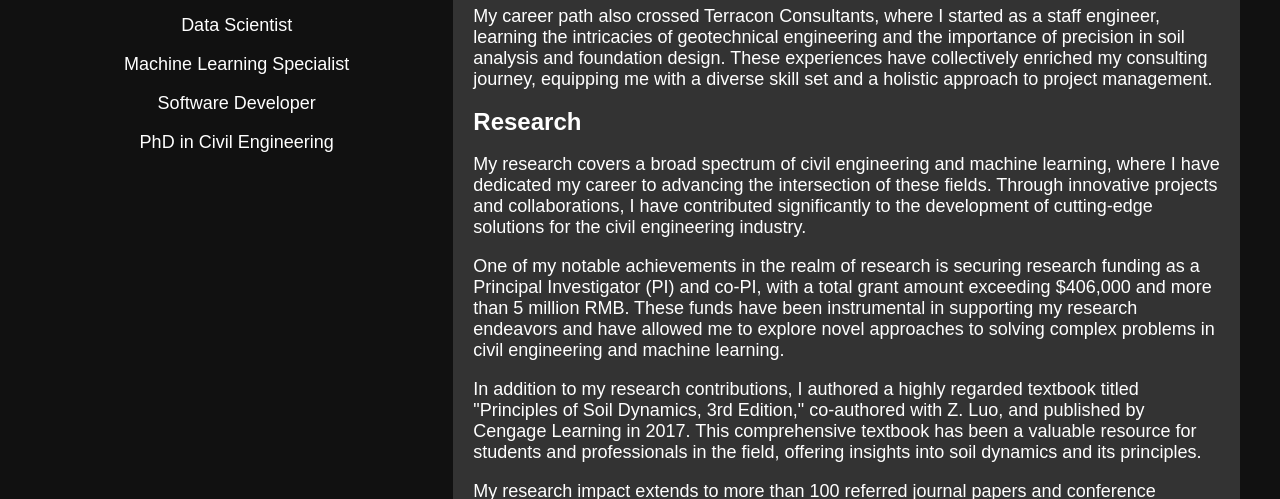
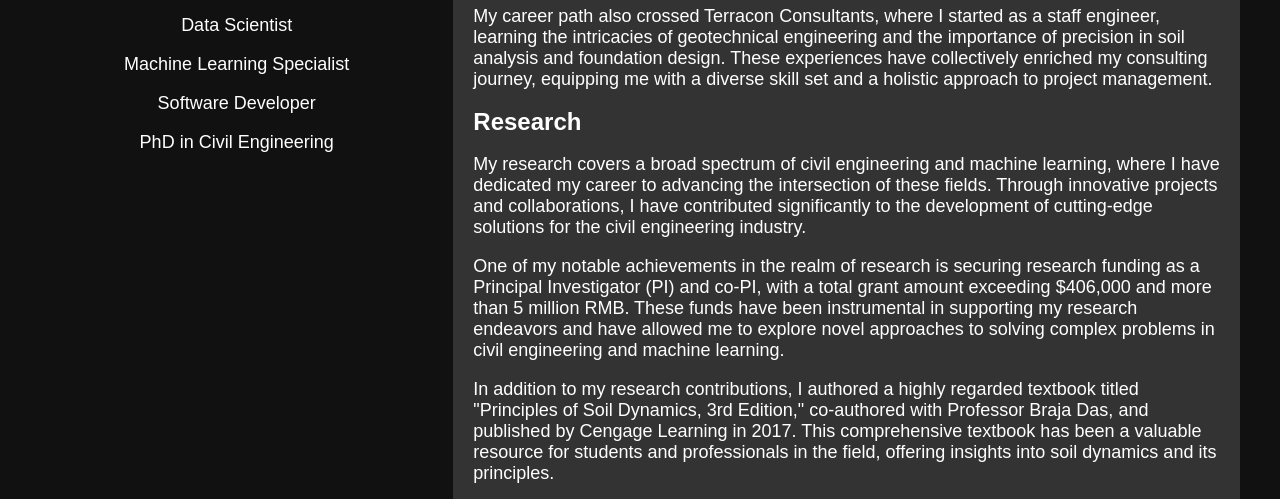
Before and after one commit to zhe-luo/zhe-luo.github.io, a plain HTML site: page index.html in a window 1280 px wide. Shown: the part 263-762 px from the top of the page. Drawn offline with Linux system fonts and the light colour scheme.

Commit message:
Add files via upload

```diff
--- a/index.html
+++ b/index.html
@@ -82,10 +82,10 @@
           <p>
             In addition to my research contributions, I authored a highly
             regarded textbook titled "Principles of Soil Dynamics, 3rd Edition,"
-            co-authored with Z. Luo, and published by Cengage Learning in 2017.
-            This comprehensive textbook has been a valuable resource for
-            students and professionals in the field, offering insights into soil
-            dynamics and its principles.
+            co-authored with Professor Braja Das, and published by Cengage
+            Learning in 2017. This comprehensive textbook has been a valuable
+            resource for students and professionals in the field, offering
+            insights into soil dynamics and its principles.
           </p>
 
           <p>
```
